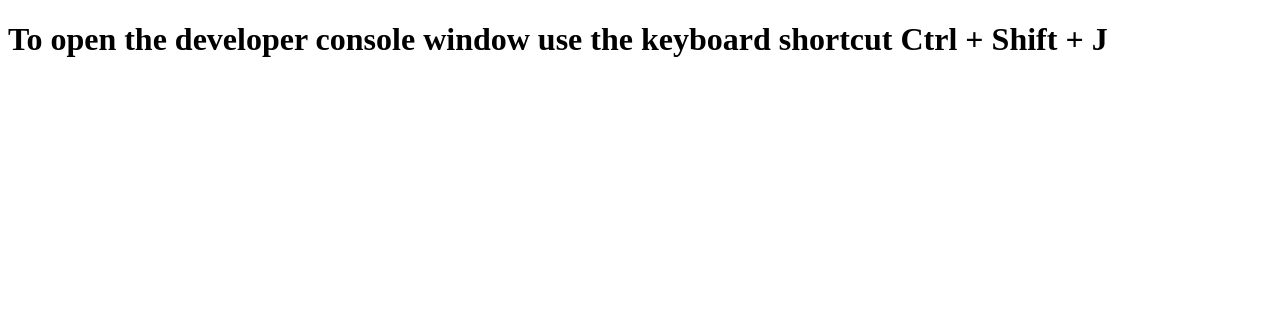
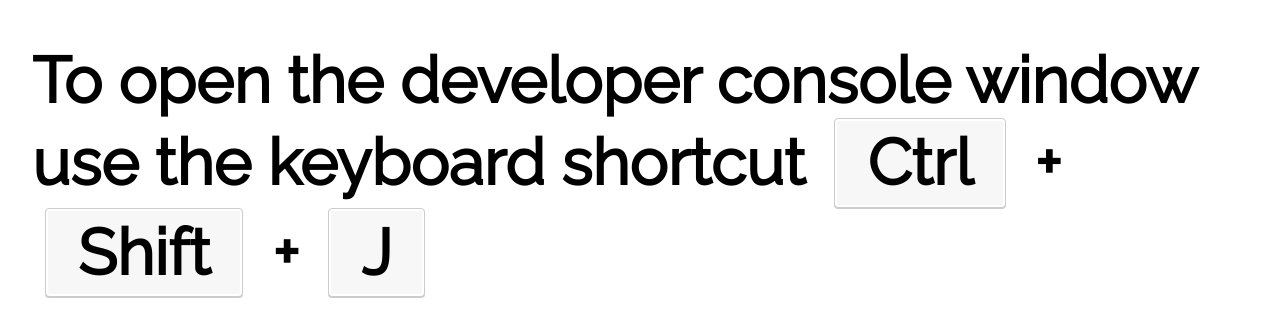
Before and after one commit to RaduCiucu/consolesign, a plain HTML site: page index.html in a window 1280 px wide. Drawn offline with Linux system fonts and the light colour scheme.

Commit message:
added shortcut styling

```diff
--- a/index.html
+++ b/index.html
@@ -3,10 +3,11 @@
         <meta charset="utf-8">
         <title>Developer Console Signature</title>
         <meta name="viewport" content="width=device-width, initial-scale=1">
+        <link rel="stylesheet" href="./style.css">
 
     </head>
     <body>
- <H1>To open the developer console window use the keyboard shortcut Ctrl + Shift + J</H1>
+        <H1>To open the developer console window use the keyboard shortcut <shk> Ctrl </shk> + <shk> Shift </shk> + <shk> J</shk> </H1>
 
         <script src="./app.js" async defer></script>
     </body>
```
